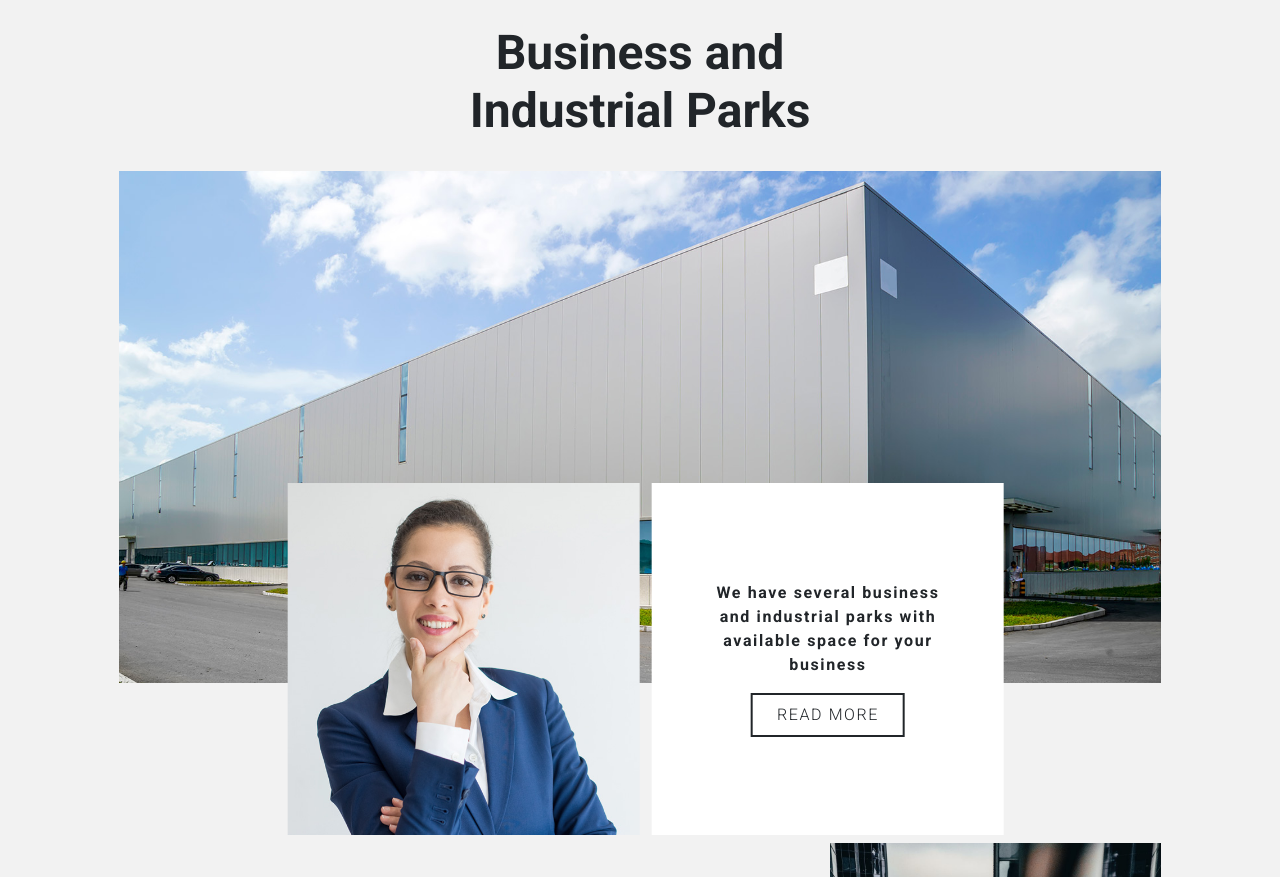
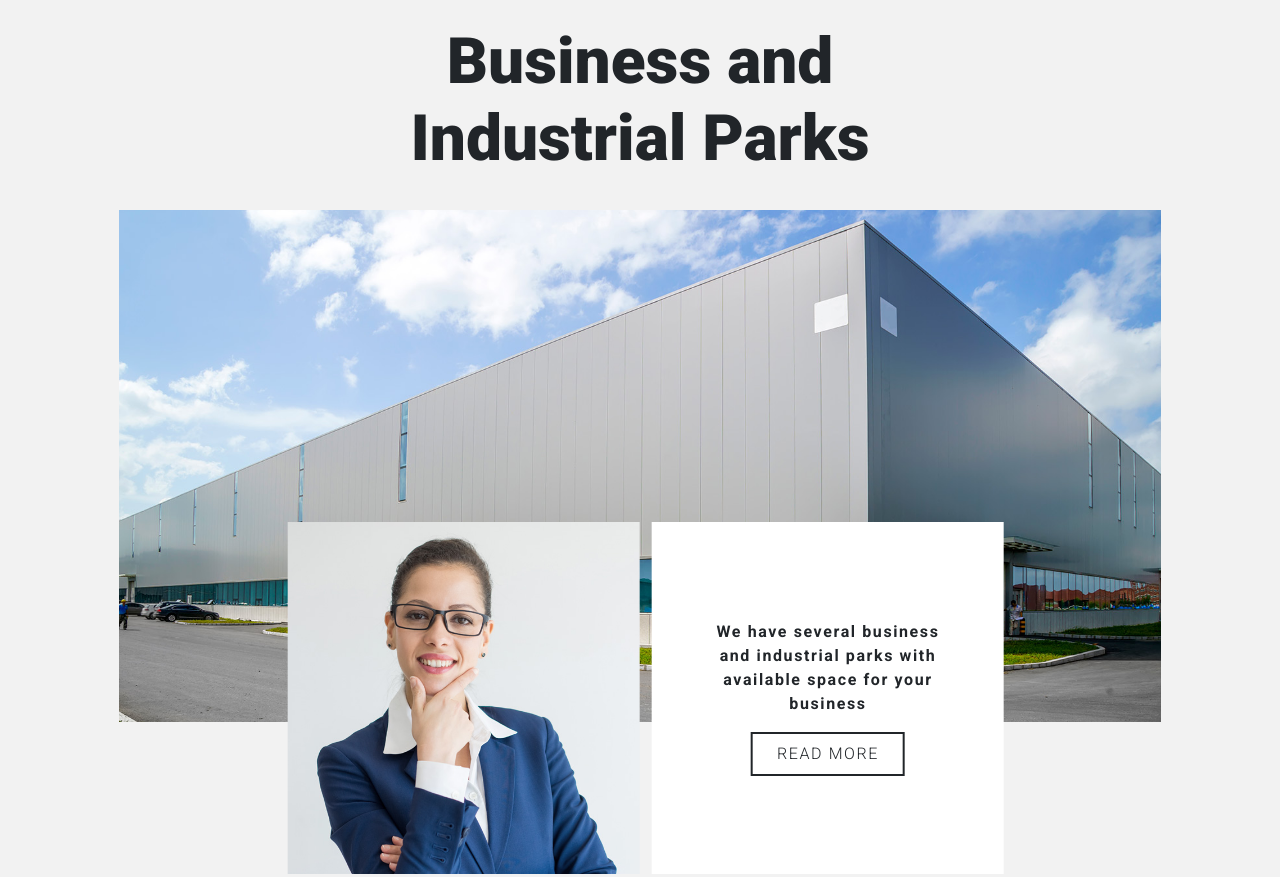
Before and after one commit to nathanrydel/triumph-tech-assignment, a website built with Vite: page src/index.html in a window 1280 px wide. Shown: the top 877 px of the page. Built offline with nearby package versions, Linux system fonts and the light colour scheme.

Commit message:
Fix overflow and scaling problems

```diff
--- a/src/index.html
+++ b/src/index.html
@@ -10,15 +10,15 @@
 
 <body>
   <!-- Header Section -->
-  <header class="container py-4 px-3 mx-auto text-center">
-    <h1 class="mx-auto col-6 col-lg-4 fw-bold display-5">Business and Industrial Parks</h1>
+  <header class="container-fluid py-4 px-3 mx-auto text-center">
+    <h1 class="mx-auto">Business and<br> Industrial Parks</h1>
   </header>
 
   <!-- Hero Section -->
   <section id="hero" class="container-fluid col-md-10 position-relative mb-3 position-relative">
     <img id="hero-bg" class="" src="./images/1940.jpg" alt="Industrial Building">
     <div class="w-100 position-absolute top-90 start-50 translate-middle mb-3">
-      <div class="row row-cols-auto gy-2 justify-content-center">
+      <div class="container mx-auto row row-cols-auto gy-2 justify-content-center">
         <div id="hero-img-container" class="d-flex justify-content-center">
           <img id="hero-img" class="w-100" src="./images/003.jpg" alt="Female consultant" width="240">
         </div>
@@ -57,8 +57,8 @@
   </section>
 
   <!-- Certifications Section -->
-  <section id="certifications" class="bg-black text-white text-center">
-    <div class="container-fluid mx-auto mt-5 py-5 col-md-10">
+  <section id="certifications" class="bg-black text-white text-center container-fluid">
+    <div class="mx-auto mt-5 py-5 col-md-10">
       <h3 class="fs-6 tracking-wide">What we do</h3>
       <h2 class="fw-bold mb-4">Company Certifications</h2>
       <p class="mx-auto mb-4 w-lg-75">
@@ -502,7 +502,7 @@
   </section>
 
   <!-- Footer/Attribution -->
-  <footer class="bg-light">
+  <footer class="container-fluid bg-light">
     <div class="d-flex align-items-center justify-content-center py-3">
       <p class="me-2 mb-0">
         Created by
--- a/src/scss/styles.scss
+++ b/src/scss/styles.scss
@@ -57,8 +57,8 @@ $utilities: map-merge($utilities,
 
 h1 {
   font-family: 'Roboto', sans-serif;
-  // font-size: 2.5rem;
-  font-weight: 700;
+  font-weight: 800;
+  font-size: 4rem;
 }
 
 img {
```
